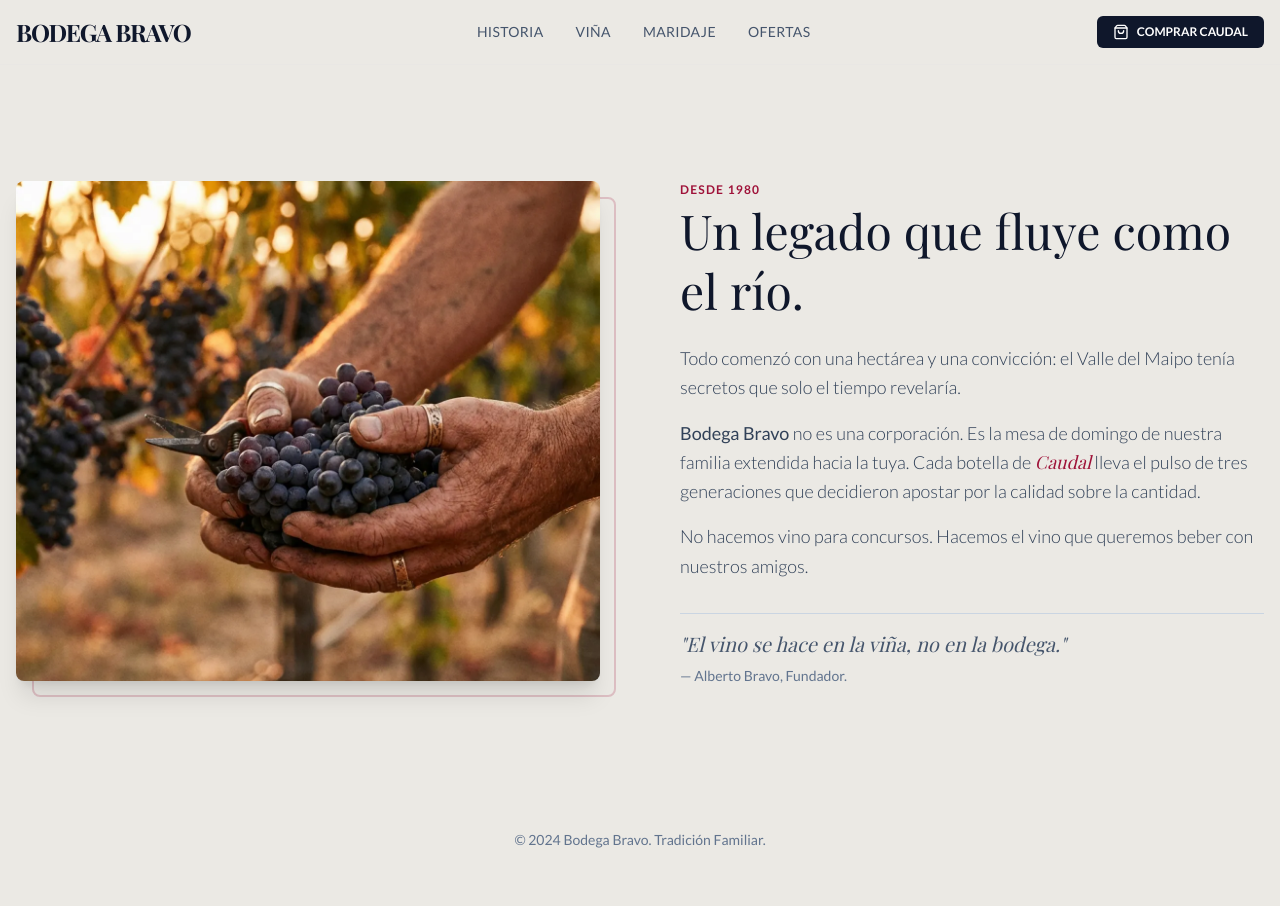
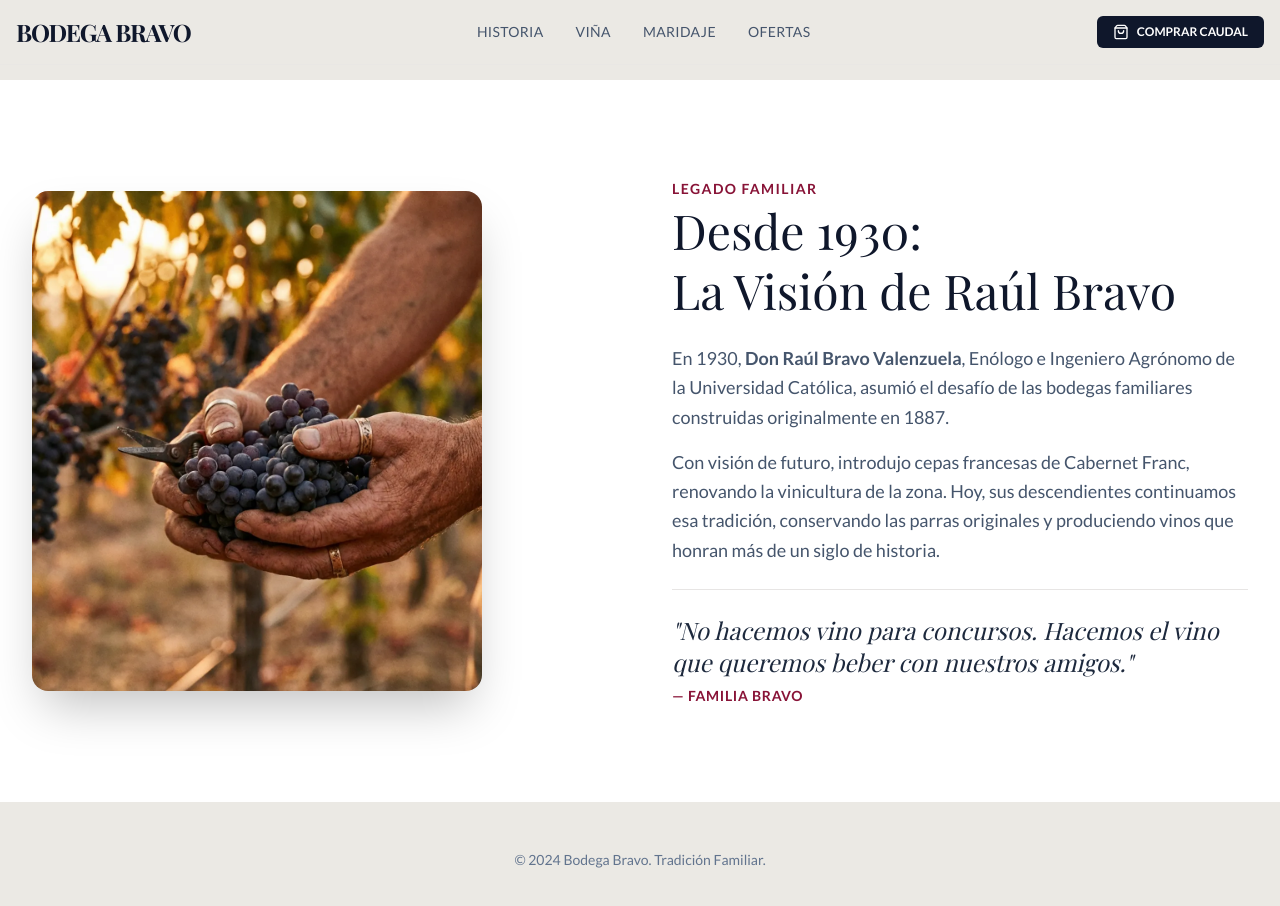
Before and after one commit to weareleit-sys/bodegabravo, a Next.js app: page /historia in a window 1280 px wide. Shown: the top 906 px of the page. Built offline with nearby package versions, Linux system fonts and the light colour scheme; a web font is replaced by a local one.

Commit message:
release: v1.0 lanzamiento oficial bodega bravo

```diff
--- a/components/Historia.tsx
+++ b/components/Historia.tsx
@@ -1,57 +1,67 @@
-import Image from "next/image";
+'use client';
+
+import Image from 'next/image';
+import { motion } from 'framer-motion';
 
 export default function Historia() {
     return (
-        <section id="historia" className="py-24 bg-[#EBE9E4] text-slate-900">
-            <div className="container mx-auto px-4">
+        <section className="py-24 bg-white overflow-hidden">
+            <div className="max-w-7xl mx-auto px-4 sm:px-6 lg:px-8">
+                <div className="flex flex-col lg:flex-row items-center gap-16">
 
-                <div className="flex flex-col md:flex-row items-center gap-12 md:gap-20">
-
-                    {/* 1. IMAGEN (Lado Izquierdo en Desktop) */}
-                    <div className="w-full md:w-1/2 relative">
-                        {/* Marco decorativo */}
-                        <div className="absolute top-4 left-4 w-full h-full border-2 border-[#9F1239]/20 z-0 hidden md:block rounded-lg"></div>
-
-                        <div className="relative h-[400px] md:h-[500px] w-full z-10 shadow-xl rounded-lg overflow-hidden">
+                    <motion.div
+                        initial={{ opacity: 0, x: -50 }}
+                        whileInView={{ opacity: 1, x: 0 }}
+                        viewport={{ once: true }}
+                        className="flex-1 relative"
+                    >
+                        <div className="relative h-[500px] w-full lg:w-[450px] rounded-2xl overflow-hidden shadow-2xl">
                             <Image
                                 src="/images/optimized/family-detail.webp"
-                                alt="Detalle de manos trabajando en la viña - Familia Bravo"
+                                alt="Historia Bodega Bravo"
                                 fill
                                 className="object-cover hover:scale-105 transition-transform duration-700"
                             />
                         </div>
-                    </div>
+                        {/* Marco decorativo */}
+                        <div className="absolute -bottom-6 -right-6 w-full h-full border-2 border-[#881337] rounded-2xl -z-10 hidden lg:block"></div>
+                    </motion.div>
 
-                    {/* 2. TEXTO (Lado Derecho) */}
-                    <div className="w-full md:w-1/2 space-y-6">
-                        <span className="text-[#9F1239] font-bold tracking-widest text-xs uppercase">
-                            Desde 1980
+                    <motion.div
+                        initial={{ opacity: 0, x: 50 }}
+                        whileInView={{ opacity: 1, x: 0 }}
+                        viewport={{ once: true }}
+                        className="flex-1 space-y-6"
+                    >
+                        <span className="text-[#881337] font-bold tracking-widest uppercase text-sm">
+                            Legado Familiar
                         </span>
-
                         <h2 className="text-4xl md:text-5xl font-serif text-slate-900 leading-tight">
-                            Un legado que fluye como el río.
+                            Desde 1930: <br />
+                            La Visión de Raúl Bravo
                         </h2>
 
-                        <div className="space-y-4 text-slate-700 text-lg font-light leading-relaxed">
+                        <div className="text-slate-600 space-y-4 font-sans leading-relaxed text-lg">
                             <p>
-                                Todo comenzó con una hectárea y una convicción: el Valle del Maipo tenía secretos que solo el tiempo revelaría.
+                                En 1930, <strong>Don Raúl Bravo Valenzuela</strong>, Enólogo e Ingeniero Agrónomo de la Universidad Católica,
+                                asumió el desafío de las bodegas familiares construidas originalmente en 1887.
                             </p>
                             <p>
-                                <strong>Bodega Bravo</strong> no es una corporación. Es la mesa de domingo de nuestra familia extendida hacia la tuya. Cada botella de <span className="italic font-serif text-[#9F1239]">Caudal</span> lleva el pulso de tres generaciones que decidieron apostar por la calidad sobre la cantidad.
-                            </p>
-                            <p>
-                                No hacemos vino para concursos. Hacemos el vino que queremos beber con nuestros amigos.
+                                Con visión de futuro, introdujo cepas francesas de Cabernet Franc, renovando la vinicultura de la zona.
+                                Hoy, sus descendientes continuamos esa tradición, conservando las parras originales y produciendo
+                                vinos que honran más de un siglo de historia.
                             </p>
                         </div>
 
-                        {/* Firma o Cierre visual */}
-                        <div className="pt-4 mt-8 border-t border-slate-300">
-                            <p className="font-serif text-xl italic text-slate-600">
-                                "El vino se hace en la viña, no en la bodega."
+                        <div className="pt-6 border-t border-stone-200">
+                            <p className="font-serif text-2xl text-slate-800 italic">
+                                "No hacemos vino para concursos. Hacemos el vino que queremos beber con nuestros amigos."
                             </p>
-                            <p className="text-sm text-slate-500 mt-2">— Alberto Bravo, Fundador.</p>
+                            <p className="mt-2 text-sm text-[#881337] font-bold uppercase tracking-wider">
+                                — Familia Bravo
+                            </p>
                         </div>
-                    </div>
+                    </motion.div>
 
                 </div>
             </div>
--- a/components/NotasCata.tsx
+++ b/components/NotasCata.tsx
@@ -8,11 +8,14 @@ export default function NotasCata() {
             <div className="max-w-7xl mx-auto px-4 sm:px-6 lg:px-8">
                 <div className="text-center mb-16">
                     <span className="text-[#881337] font-bold tracking-widest uppercase text-sm">
-                        En Copa
+                        Fresco y Elegante
                     </span>
                     <h2 className="mt-2 text-4xl md:text-5xl font-serif text-slate-900">
                         Perfil Sensorial
                     </h2>
+                    <p className="mt-4 text-slate-600 italic">
+                        "Recomendamos beberlo frío para resaltar sus sabores."
+                    </p>
                 </div>
 
                 <div className="grid grid-cols-1 md:grid-cols-3 gap-8">
@@ -26,7 +29,7 @@ export default function NotasCata() {
                         </div>
                         <h3 className="text-xl font-serif text-center mb-4">A la Vista</h3>
                         <p className="text-slate-600 text-center text-sm leading-relaxed">
-                            Rojo rubí brillante. Menos intenso que un Cabernet Sauvignon, pero con una vivacidad que denota su acidez natural y frescura.
+                            Color <strong>rojo rubí</strong>. Un perfil tenue que denota su elegancia clásica y su frescura natural.
                         </p>
                     </motion.div>
 
@@ -40,8 +43,8 @@ export default function NotasCata() {
                         </div>
                         <h3 className="text-xl font-serif text-center mb-4">En Nariz</h3>
                         <ul className="text-slate-600 text-sm space-y-2 text-center">
-                            <li><strong>Primarios:</strong> Frutas rojas, pimiento rojo asado, violetas.</li>
-                            <li><strong>Terciarios:</strong> Notas elegantes de cuero, tabaco, grafito y tierra húmeda.</li>
+                            <li><strong>Frutas:</strong> Aromas claros a frambuesa y frutilla.</li>
+                            <li><strong>Matices:</strong> Notas complejas de tabaco y toques hierbales propios de la variedad.</li>
                         </ul>
                     </motion.div>
 
@@ -55,7 +58,7 @@ export default function NotasCata() {
                         </div>
                         <h3 className="text-xl font-serif text-center mb-4">En Boca</h3>
                         <p className="text-slate-600 text-center text-sm leading-relaxed">
-                            Cuerpo medio con taninos suaves y finos. Acidez natural alta que lo hace jugoso. Final elegante con un dejo mineral o salino propio del Maule.
+                            Taninos suaves. Una acidez fluctuante y madura que entrega un sabor complejo y armónico. Un vino que ha tomado protagonismo por sí mismo.
                         </p>
                     </motion.div>
                 </div>
```
Also changed, not shown: components/Maridaje.tsx (+37 -28 lines), components/Vina.tsx (+19 -22 lines).
